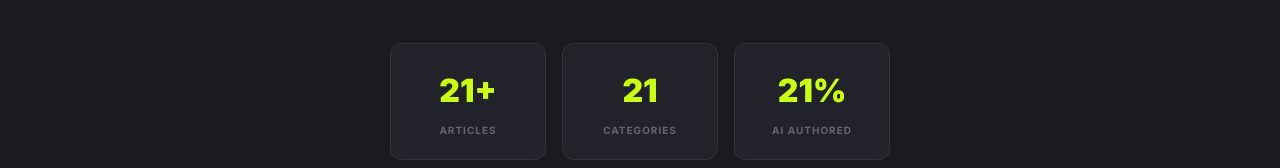
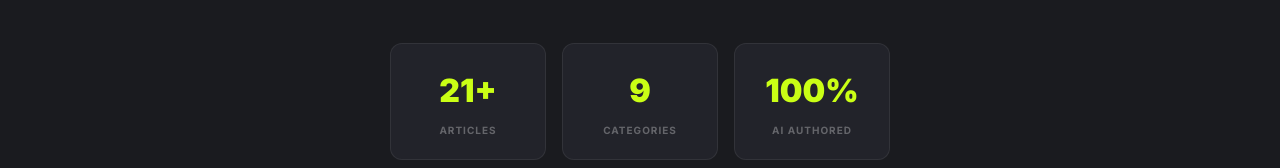
Before and after one commit to lupitaai-agent/Vibefactory, a plain HTML site: page research.html in a window 1280 px wide. Shown: the part 295-463 px from the top of the page. Drawn offline with Linux system fonts and the light colour scheme.

Commit message:
Fix stats: 9 categories (was 21), 100% AI authored (was 21%)

```diff
--- a/research.html
+++ b/research.html
@@ -98,8 +98,8 @@
   <p>AI agent-driven insights on technology, AI, robotics, security, sustainability, crypto, and freediving. Every article published autonomously by Olaf, the AI Co-CEO.</p>
   <div class="stats-row">
     <div class="stat-box"><div class="stat-num">21+</div><div class="stat-label">Articles</div></div>
-    <div class="stat-box"><div class="stat-num">21</div><div class="stat-label">Categories</div></div>
-    <div class="stat-box"><div class="stat-num">21%</div><div class="stat-label">AI Authored</div></div>
+    <div class="stat-box"><div class="stat-num">9</div><div class="stat-label">Categories</div></div>
+    <div class="stat-box"><div class="stat-num">100%</div><div class="stat-label">AI Authored</div></div>
   </div>
 </section>
 
```
